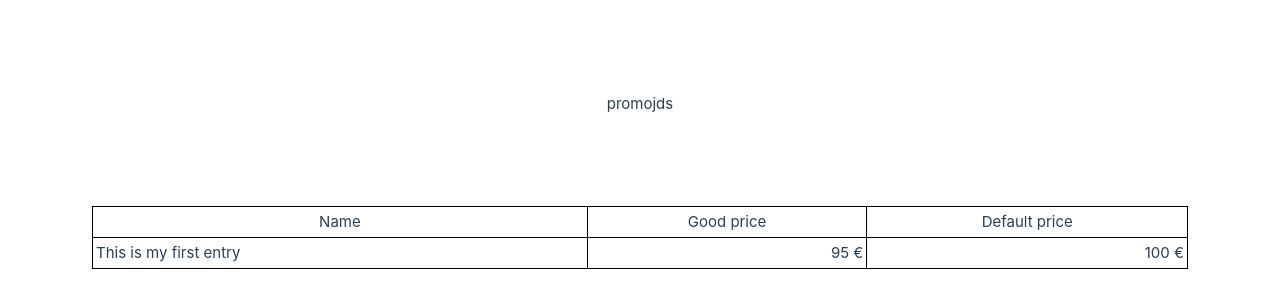
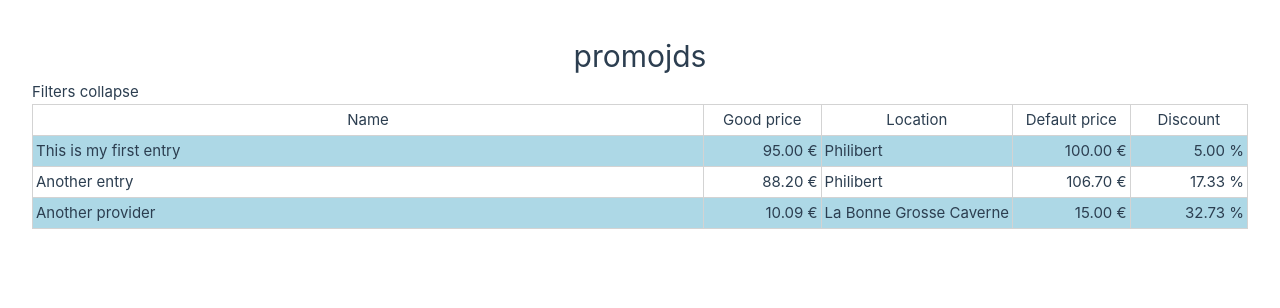
Before and after one commit to loganmzz/promojds-mockup, a Vue app: page / in a window 1280 px wide. Shown: the top 308 px of the page. Built offline with nearby package versions, Linux system fonts and the light colour scheme.

Commit message:
Minimal table mockup

```diff
--- a/src/App.vue
+++ b/src/App.vue
@@ -1,39 +1,92 @@
 <script setup lang="ts">
-import { reactive } from 'vue';
+import { computed, reactive } from 'vue';
 
 const data = reactive([
   {
     id: '001',
     name: 'This is my first entry',
+    location: 'Philibert',
     goodPrice: 95,
     defaultPrice: 100,
+  },
+  {
+    id: '002',
+    name: 'Another entry',
+    location: 'Philibert',
+    goodPrice: 88.2,
+    defaultPrice: 106.7,
+  },
+  {
+    id: '003',
+    name: 'Another provider',
+    location: 'La Bonne Grosse Caverne',
+    goodPrice: 10.09,
+    defaultPrice: 15,
+  },
+]);
+const filtered = computed(() => {
+  return filters.search ? data.filter(item => item.name.toLocaleLowerCase().includes(filters.search.toLocaleLowerCase()))
+                        : data;
+});
+
+const filters = reactive({
+  displayed: false,
+  search: '',
+});
+function filterSwitch() {
+  filters.displayed = !filters.displayed;
+}
+function updateFiltered() {
+
+}
+
+function ratio(updated: number, base: number): number {
+  return (base - updated) * 100 / base;
+}
+
+function numeric(value: number): string {
+  let result = `${value}`;
+  const dotLocation = result.indexOf('.');
+  if (dotLocation < 0) {
+    result = `${result}.00`;
+  } else if (dotLocation == result.length - 2) {
+    result = `${result}0`;
+  } else {
+    result = result.slice(0, dotLocation+3);
   }
-])
+  return result;
+}
 </script>
 
 <template>
   <section>
   <header>promojds</header>
 
+  <div class="filters">
+    <div @click="filterSwitch">Filters <span>{{ filters.displayed ? "hide" : "collapse" }}</span></div>
+    <div v-if="filters.displayed">
+      <input v-model="filters.search" @input="updateFiltered()">
+    </div>
+  </div>
+
   <main>
     <table>
-      <colgroup>
-        <col class="name"/>
-        <col class="price"/>
-        <col class="price"/>
-      </colgroup>
       <thead>
         <tr>
           <th class="name">Name</th>
-          <th class="price"><span style="max-width: 80px;">Good price</span></th>
-          <th class="price"><span style="max-width: 80px;">Default price</span></th>
+          <th class="price">Good price</th>
+          <th class="location">Location</th>
+          <th class="price optional">Default price</th>
+          <th class="discount optional">Discount</th>
         </tr>
       </thead>
       <tbody>
-        <tr v-for="item in data" :key="item.id">
-          <td>{{ item.name }}</td>
-          <td class="money"><span style="max-width: 80px;">{{ item.goodPrice }}</span></td>
-          <td class="money"><span style="max-width: 80px;">{{ item.defaultPrice }}</span></td>
+        <tr v-for="item in filtered" :key="item.id">
+          <td class="name">{{ item.name }}</td>
+          <td class="price money">{{ numeric(item.goodPrice) }}</td>
+          <td class="location">{{ item.location }}</td>
+          <td class="price money optional">{{ numeric(item.defaultPrice) }}</td>
+          <td class="discount percentage optional">{{ numeric(ratio(item.goodPrice, item.defaultPrice)) }}</td>
         </tr>
       </tbody>
     </table>
@@ -41,35 +94,73 @@ const data = reactive([
 </template>
 
 <style scoped>
-header, main {
-  margin: 2em;
-  padding: 2em;
+#app > * {
+  margin: 1em;
+  padding: 1em;
 }
 header {
   text-align: center;
+  font-size: 2em;
 }
 table {
   border-collapse: collapse;
   width: 100%;
 }
+tr {
+  max-height: 1.2em;
+}
 th, td {
-  border: 1px solid black;
+  border: 1px solid lightgray;
   padding: .2em;
 }
-table col.name,
-table th.name,
-table td.name {
-  min-width: 50%;
+tbody tr:nth-child(odd) {
+  background-color: lightblue;
 }
-table col.price,
-table th.price,
-table td.price  {
-  max-width: 100px;
-}
-td.money {
+
+td.money,
+td.percentage {
   text-align: right;
 }
 td.money::after {
   content: " €";
 }
+td.percentage::after {
+  content: " %";
+}
+
+
+table col.name,
+table th.name,
+table td.name {
+  width: 60%;
+}
+table col.price,
+table th.price,
+table td.price  {
+  width: 10%;
+  min-width: 5em;
+}
+table col.location,
+table th.location,
+table td.location  {
+  width: 10%;
+  min-width: 5em;
+  overflow: hidden;
+  text-overflow: ellipsis;
+  white-space: nowrap;
+}
+table col.discount,
+table th.discount,
+table td.discount  {
+  width: 15%;
+  min-width: 5em;
+}
+
+@media (width < 900px) {
+  table col.optional,
+  table th.optional,
+  table td.optional  {
+    display: none;
+  }
+}
 </style>
```
